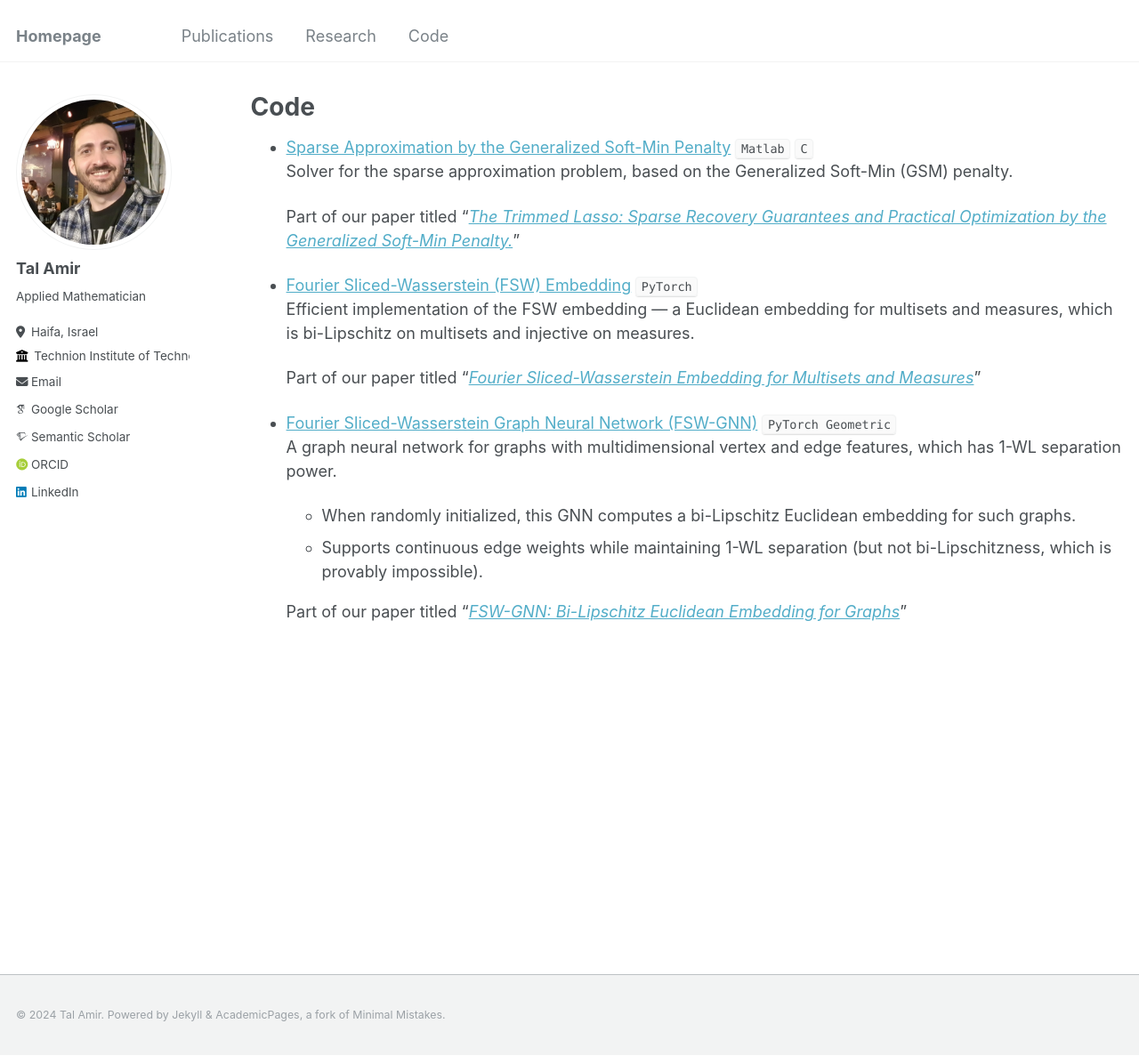
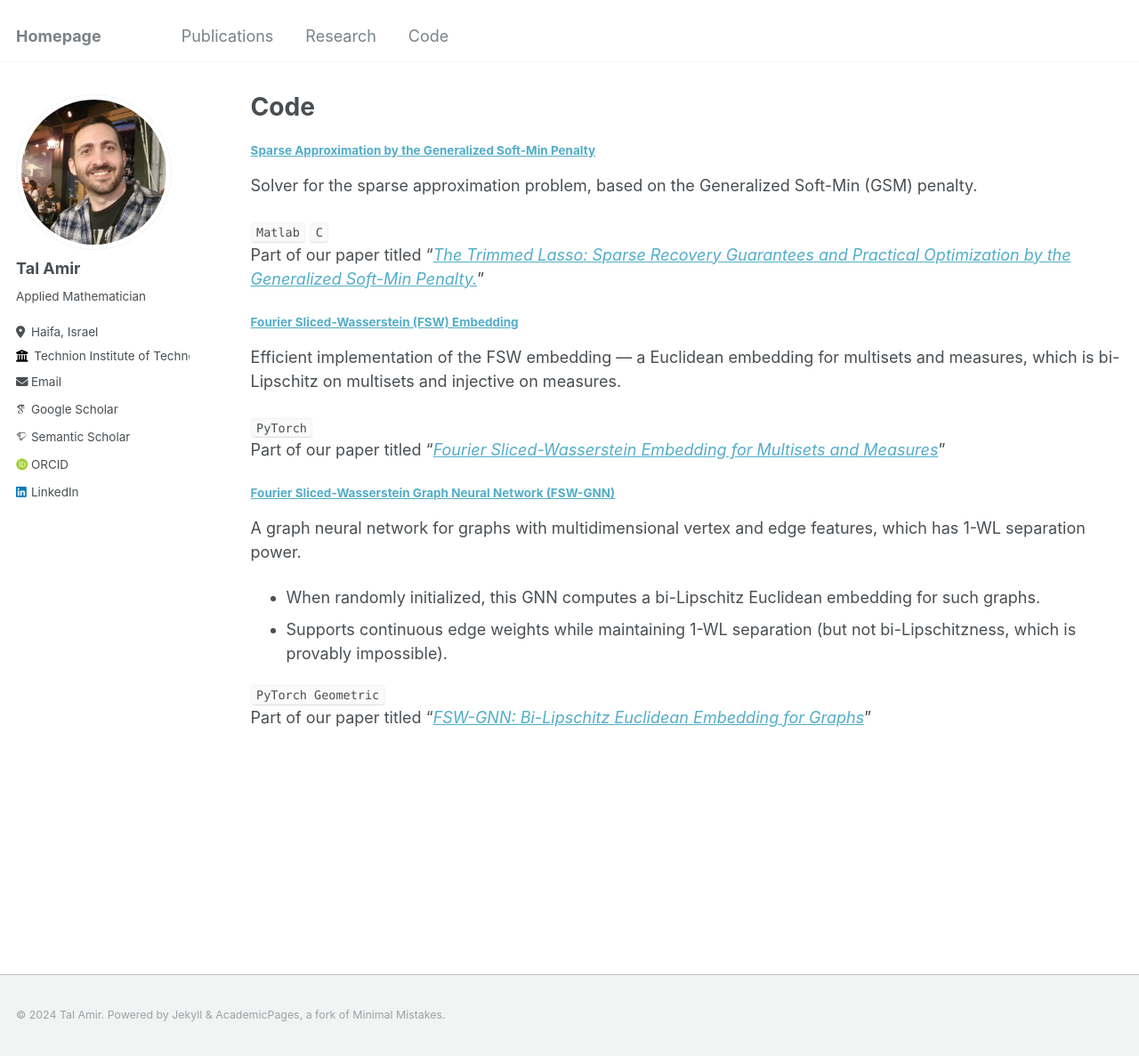
Before and after one commit to tal-amir/tal-amir.github.io, a Jekyll site: the page built from _pages/code.md, in a window 1280 px wide and 1187 px high. Shown: the whole window at 89% size. Built offline with Jekyll 4.4.1, drawn with Linux system fonts in a browser that asks for light colours; some web fonts are replaced.

Commit message:
Update code.md

```diff
--- a/_pages/code.md
+++ b/_pages/code.md
@@ -7,28 +7,27 @@
 
 {% include base_path %}
 
-- [Sparse Approximation by the Generalized Soft-Min Penalty](https://github.com/tal-amir/sparse-approximation-gsm)
-  `Matlab` `C`
-  Solver for the sparse approximation problem, based on the Generalized Soft-Min (GSM) penalty.
+##### [Sparse Approximation by the Generalized Soft-Min Penalty](https://github.com/tal-amir/sparse-approximation-gsm)
+Solver for the sparse approximation problem, based on the Generalized Soft-Min (GSM) penalty.
+
+`Matlab` `C`
+Part of our paper titled "[*The Trimmed Lasso: Sparse Recovery Guarantees and Practical Optimization by the Generalized Soft-Min Penalty.*](https://tal-amir.github.io/publication/2021-09%20The%20Trimmed%20Lasso)"
 
 
-  Part of our paper titled "[*The Trimmed Lasso: Sparse Recovery Guarantees and Practical Optimization by the Generalized Soft-Min Penalty.*](https://tal-amir.github.io/publication/2021-09%20The%20Trimmed%20Lasso)"
+##### [Fourier Sliced-Wasserstein (FSW) Embedding](https://tal-amir.github.io/soon/)
+Efficient implementation of the FSW embedding — a Euclidean embedding for multisets and measures, which is bi-Lipschitz on multisets and injective on measures.
 
-- [Fourier Sliced-Wasserstein (FSW) Embedding](https://tal-amir.github.io/soon/)
-  `PyTorch`
-  Efficient implementation of the FSW embedding — a Euclidean embedding for multisets and measures, which is bi-Lipschitz on multisets and injective on measures.
+`PyTorch`
+Part of our paper titled "[*Fourier Sliced-Wasserstein Embedding for Multisets and Measures*](https://tal-amir.github.io/publication/2024-05%20Fourier%20Sliced-Wasserstein%20Embedding)"
 
 
-  Part of our paper titled "[*Fourier Sliced-Wasserstein Embedding for Multisets and Measures*](https://tal-amir.github.io/publication/2024-05%20Fourier%20Sliced-Wasserstein%20Embedding)"
+##### [Fourier Sliced-Wasserstein Graph Neural Network (FSW-GNN)](https://tal-amir.github.io/soon/)
+A graph neural network for graphs with multidimensional vertex and edge features, which has 1-WL separation power.
+- When randomly initialized, this GNN computes a bi-Lipschitz Euclidean embedding for such graphs.
+- Supports continuous edge weights while maintaining 1-WL separation (but not bi-Lipschitzness, which is provably impossible).
 
-- [Fourier Sliced-Wasserstein Graph Neural Network (FSW-GNN)](https://tal-amir.github.io/soon/)
-  `PyTorch Geometric`
-  A graph neural network for graphs with multidimensional vertex and edge features, which has 1-WL separation power.
-  - When randomly initialized, this GNN computes a bi-Lipschitz Euclidean embedding for such graphs.
-  - Supports continuous edge weights while maintaining 1-WL separation (but not bi-Lipschitzness, which is provably impossible).
-
-
-  Part of our paper titled "[*FSW-GNN: Bi-Lipschitz Euclidean Embedding for Graphs*](https://tal-amir.github.io/soon/)"
+`PyTorch Geometric`
+Part of our paper titled "[*FSW-GNN: Bi-Lipschitz Euclidean Embedding for Graphs*](https://tal-amir.github.io/soon/)"
 
 
 [//]: <> (  https://github.com/tal-amir/fsw-gnn  )
```
